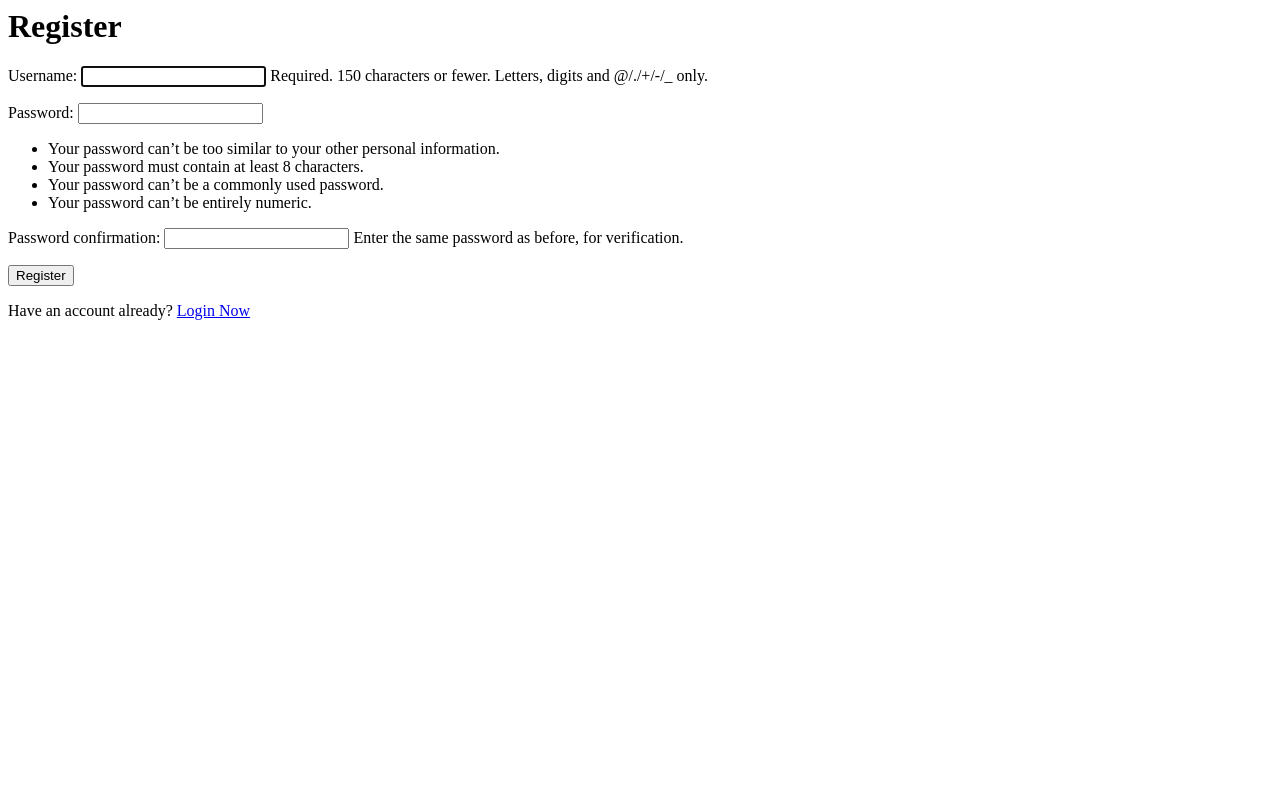
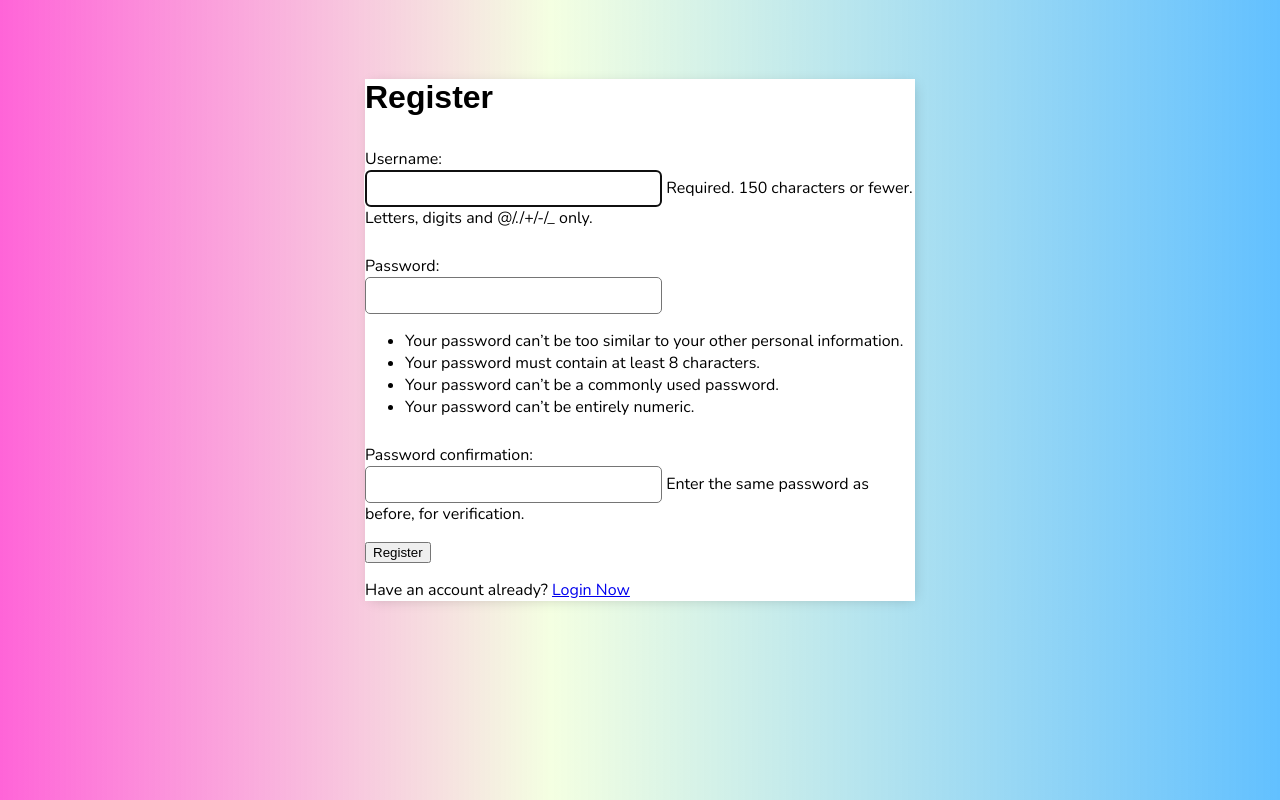
Before and after one commit to CipherGirl/project-management, a Django app: page /register/ in a window 1280 px wide. Run offline with Django 5.2, Linux system fonts and the light colour scheme.

Commit message:
Style fixing

```diff
--- a/projects/templates/projects/login.html
+++ b/projects/templates/projects/login.html
@@ -1,3 +1,7 @@
+
+{% extends 'projects/main.html' %}
+
+{% block content %}
 <h1>Login</h1>
 
 <form action="" method="post">
@@ -6,3 +10,5 @@
 </form>
 
 <p>Don't have an account yet? <a href="{% url 'register' %}">Register</a></p>
+
+{% endblock content %}
--- /dev/null
+++ b/projects/templates/projects/main.html
@@ -0,0 +1,140 @@
+<!DOCTYPE html>
+<html lang="en">
+<head>
+    <meta charset="UTF-8">
+    <meta name="description" content="Todo List app with django built by destiny franks a full stack web developer">
+    <meta http-equiv="X-UA-Compatible" content="IE=edge">
+    <meta name="viewport" content="width=device-width, initial-scale=1.0">
+    <title>Project Management</title>
+    <link rel="preconnect" href="https://fonts.gstatic.com">
+    <link href="https://fonts.googleapis.com/css2?family=Nunito:wght@200&display=swap" rel="stylesheet">
+</head>
+<style>
+    body{
+            background: linear-gradient(90deg, #ff00bf9b 0%, #c6ff6932 43%, #0099ff9d 100%);
+            font-family: 'Nunito', sans-serif;
+            padding-top: 50px;
+
+    }
+    .container {
+            max-width: 550px;
+            margin: auto;
+            background-color: #fff;
+            -webkit-box-shadow: 2px 2px 13px -4px rgba(0, 0, 0, 0.21);
+            box-shadow: 2px 2px 13px -4px rgba(0, 0, 0, 0.21);
+        }
+    .header-bar {
+        display: flex;
+        justify-content: space-between;
+        color: #fff;
+        padding: 10px;
+        border-radius: 5px 5px 0 0;
+        background: linear-gradient(90deg, #008cff 0%, #d469ff 43%, #ff00bf 100%);
+    }
+    h1,
+    h2,
+    h3,
+    h4,
+    h5,
+    h6
+    {
+    font-family: 'Raleway', sans-serif;
+}
+    .task-wrapper {
+            display: flex;
+            align-items: center;
+            justify-content: space-between;
+            background-color: #fff;
+            border-top: 1px solid #dfe4ea;
+            overflow: hidden;
+        }
+        .task-title {
+            display: flex;
+            padding: 20px;
+        }
+
+        .task-title a {
+            text-decoration: none;
+            color: #4b5156;
+            margin-left: 10px;
+        }
+
+        .task-complete-icon {
+            height: 20px;
+            width: 20px;
+            background-color: rgb(0, 255, 0);
+            border-radius: 50%;
+        }
+
+        .task-incomplete-icon {
+            height: 20px;
+            width: 20px;
+            background-color: rgb(160, 160, 160);
+            border-radius: 50%;
+        }
+
+        .delete-link {
+            text-decoration: none;
+            font-weight: 900;
+            color: #6249cf;
+            font-size: 22px;
+            line-height: 0;
+            padding: 20px 20px;
+        }
+        .header-bar a {
+            color: rgb(247, 247, 247);
+            text-decoration: none;
+        }
+        #search-add-wrapper {
+            display: flex;
+            justify-content: space-between;
+            align-items: center;
+            padding: 20px;
+        }
+        input[type=text],
+        input[type=password],
+        textarea {
+            border: 1px solid #757575;
+            border-radius: 5px;
+            padding: 10px;
+            width: 50%;
+        }
+
+        label {
+            padding-top: 10px !important;
+            display: block;
+        }
+
+        ::placeholder {
+            font-weight: 300;
+            opacity: 0.5;
+        }
+
+        .button {
+            border: 1px solid #757575;
+            background-color: #FFF;
+            color: #6249cf;
+            padding: 10px;
+            font-size: 14px;
+            border-radius: 5px;
+            cursor: pointer;
+        }
+        #add-link {
+            color: #6249cf;
+            text-decoration: none;
+            font-size: 42px;
+            text-shadow: 1px 1px #81413b;
+        }
+        .card-body {
+            padding: 20px;
+
+        }
+</style>
+<body>
+    <div class="container">
+        {% block content %}
+
+        {% endblock content %}
+    </div>
+</body>
+</html>
--- a/projects/templates/projects/project_confirm_delete.html
+++ b/projects/templates/projects/project_confirm_delete.html
@@ -1,3 +1,7 @@
+
+{% extends 'projects/main.html' %}
+
+{% block content %}
 <form action="" method="post">
   {% csrf_token %}
   <h1>
@@ -6,3 +10,4 @@
   <input type="submit" value="Yes">
 </form>
 <a href="{% url 'project_list' %}">No, Go Back</a>
+{% endblock content %}
--- a/projects/templates/projects/project_detail.html
+++ b/projects/templates/projects/project_detail.html
@@ -1,3 +1,8 @@
+
+{% extends 'projects/main.html' %}
+
+{% block content %}
 <h1>Project: {{project}}</h1>
 
 <p>{{project.description}}</p>
+{% endblock content %}
--- a/projects/templates/projects/project_form.html
+++ b/projects/templates/projects/project_form.html
@@ -1,3 +1,7 @@
+
+{% extends 'projects/main.html' %}
+
+{% block content %}
 <h1>
   Project Form
 </h1>
@@ -8,3 +12,4 @@
   <input type="submit" value="Submit">
 </form>
 <a href="{% url 'project_list' %}">Go Back</a>
+{% endblock content %}
--- a/projects/templates/projects/project_list.html
+++ b/projects/templates/projects/project_list.html
@@ -1,3 +1,6 @@
+{% extends 'projects/main.html' %}
+
+{% block content %}
 {% if request.user.is_authenticated %}
 <p>{{ request.user }}</p>
 <form action="{% url 'logout' %}" method="post">
@@ -32,3 +35,4 @@
   {% endfor %}
 </table>
 {% endif %}
+{% endblock content %}
--- a/projects/templates/projects/register.html
+++ b/projects/templates/projects/register.html
@@ -1,3 +1,7 @@
+
+{% extends 'projects/main.html' %}
+
+{% block content %}
 <h1>Register</h1>
 
 <form action="" method="post">
@@ -6,3 +10,4 @@
 </form>
 
 <p>Have an account already? <a href="{% url 'login' %}">Login Now</a></p>
+{% endblock content %}
```
Also changed, not shown: db.sqlite3.
